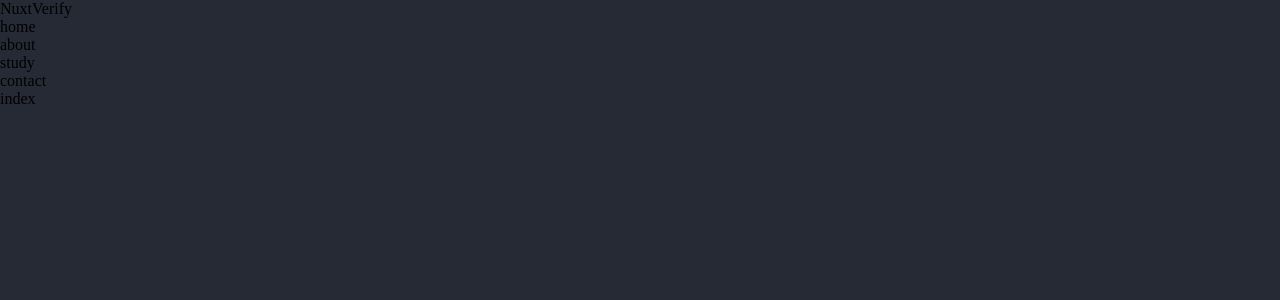
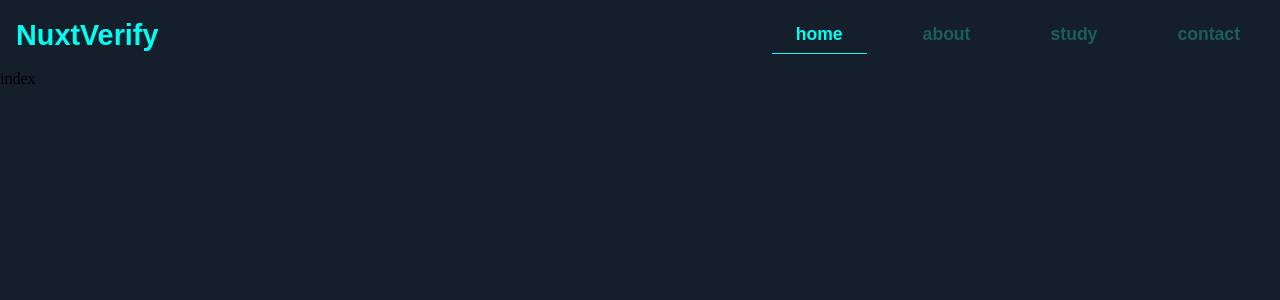
Before and after one commit to marcinbergerdev/nuxt-testing, a Nuxt app: page / in a window 1280 px wide. Shown: the top 300 px of the page. Built offline with nearby package versions, Linux system fonts and the light colour scheme.

Commit message:
feat: add styles for navigation

```diff
--- a/assets/scss/global.scss
+++ b/assets/scss/global.scss
@@ -7,12 +7,13 @@
 }
 
 ul li {
-  list-style: none;
+   list-style: none;
 }
 
 a {
    text-decoration: none;
-   color: #000;
+   font-weight: 600;
+   font-family: sans-serif;
 }
 
 button {
--- a/components/nav/NavContainer.vue
+++ b/components/nav/NavContainer.vue
@@ -1,16 +1,24 @@
 <template>
-  <header>
-    <NuxtLink to="/">NuxtVerify</NuxtLink>
+  <header class="header-wrapper">
+    <NuxtLink to="/" class="header-logo">NuxtVerify</NuxtLink>
 
     <NavList />
-
   </header>
 </template>
 
-<script setup lang="ts">
+<script setup lang="ts"></script>
 
-</script>
+<style scoped lang="scss">
+.header-wrapper {
+  display: flex;
+  justify-content: space-between;
+  align-items: center;
 
-<style scoped>
+  padding: 1rem;
+}
 
+.header-logo {
+  font-size: 1.8rem;
+  color: #00fff2;
+}
 </style>
--- a/components/nav/NavItem.vue
+++ b/components/nav/NavItem.vue
@@ -1,6 +1,6 @@
 <template>
   <li>
-    <NuxtLink :to="path"> {{ name }}</NuxtLink>
+    <NuxtLink :to="path" class="nav-link"> {{ name }}</NuxtLink>
   </li>
 </template>
 
@@ -12,6 +12,19 @@ const { path, name } = defineProps<{
 </script>
 
 <style scoped lang="scss">
+.nav-link {
+  display: block;
+  padding: 0.5rem 1.5rem;
+  font-size: 1.1rem;
+  color: #1c5e5b;
 
-
+  &.router-link-active {
+    color: #00fff2;
+    border-bottom: 1px solid #00fff2;
+    transition: 0.2s ease-in-out;
+  }
+  @media (width >= 768px) {
+    cursor: pointer;
+  }
+}
 </style>
--- a/components/nav/NavList.vue
+++ b/components/nav/NavList.vue
@@ -1,6 +1,6 @@
 <template>
-  <nav>
-    <ul>
+  <nav class="nav-container">
+    <ul class="nav-list">
       <NavItem
         v-for="(link, id) in links"
         :key="id"
@@ -25,4 +25,14 @@ const links = ref<Links[]>([
 ]);
 </script>
 
-<style scoped lang="scss"></style>
+<style scoped lang="scss">
+.nav-container {
+  flex: 1;
+}
+
+.nav-list {
+  display: flex;
+  justify-content: flex-end;
+  gap: 0 2rem;
+}
+</style>
--- a/layouts/default.vue
+++ b/layouts/default.vue
@@ -1,20 +1,17 @@
 <template>
   <div class="app-container">
-
     <NavContainer />
 
     <slot />
   </div>
 </template>
 
-<script setup lang="ts">
-
-</script>
+<script setup lang="ts"></script>
 
 <style lang="scss">
-.app-container{
+.app-container {
   width: 100%;
   height: 100vh;
-  background-color: #262a35;
+  background-color: #151f2c;
 }
 </style>
```
